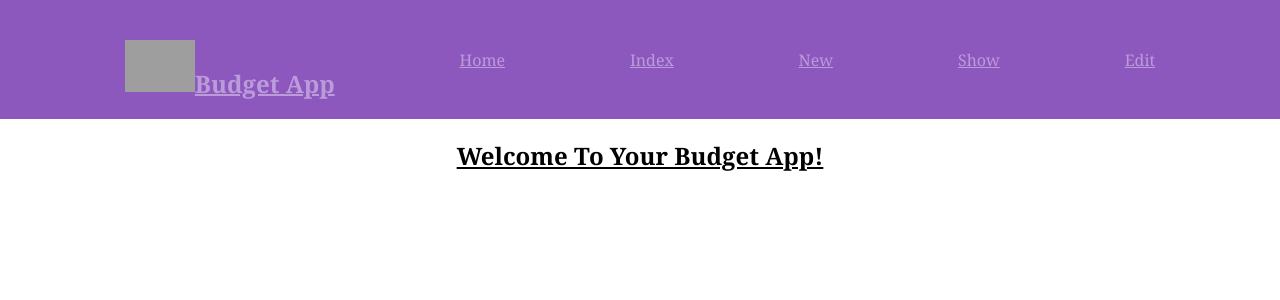
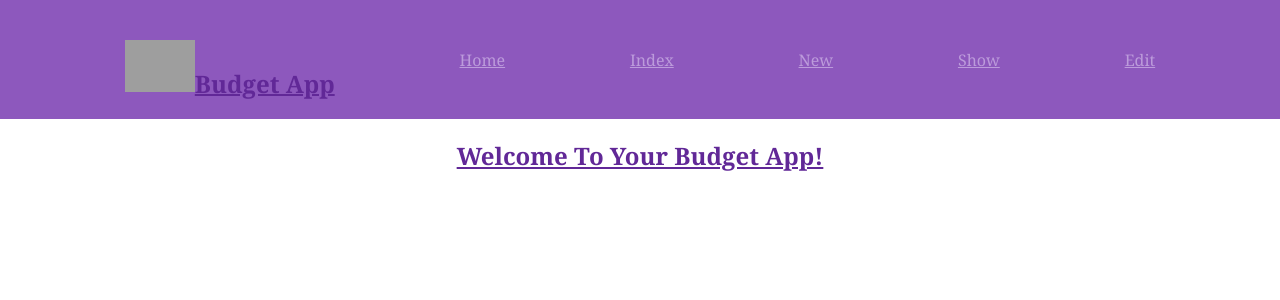
Before and after one commit to TaryneLeach/budget-app-react-end, a React (Create React App) app: page / in a window 1280 px wide. Shown: the top 300 px of the page. Built offline with nearby package versions, Linux system fonts and the light colour scheme; grey boxes are pictures that could not be loaded.

Commit message:
adding favicon

```diff
--- a/src/Components/Index/Transactions.css
+++ b/src/Components/Index/Transactions.css
@@ -1,10 +1,12 @@
 h1 {
     font-family: Georgia;
+    color:rgb(97, 40, 151)
 }
 
 h2 {
     font-family: Georgia;
     text-decoration: underline;
+    color:rgb(97, 40, 151)
 }
 
 .list {
--- a/src/Components/Show/TransactionShow.js
+++ b/src/Components/Show/TransactionShow.js
@@ -7,7 +7,7 @@ import { Link } from 'react-router-dom';
 const API = process.env.REACT_APP_API_URL;
 
 function TransactionShow() {
-	let { id } = useParams();
+	let id  = useParams();
 	const navigate = useNavigate();
 	const [transaction, setTransaction] = useState([]);
 
```
Also changed, not shown: 1 other file (tests, documents, lock files or other folders).
